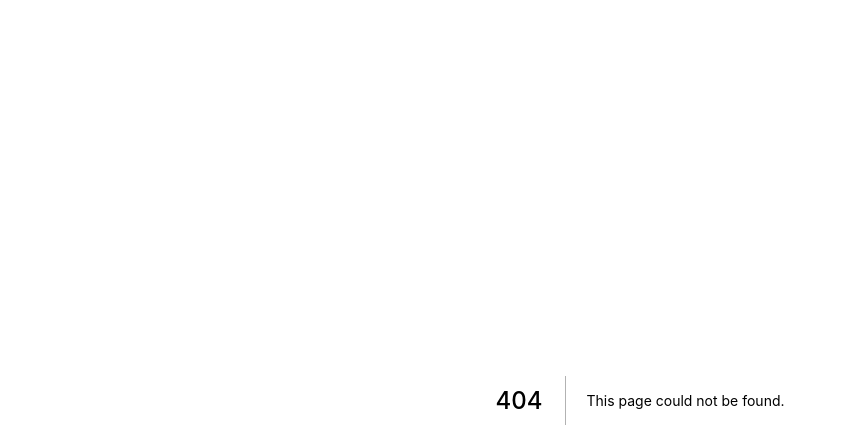
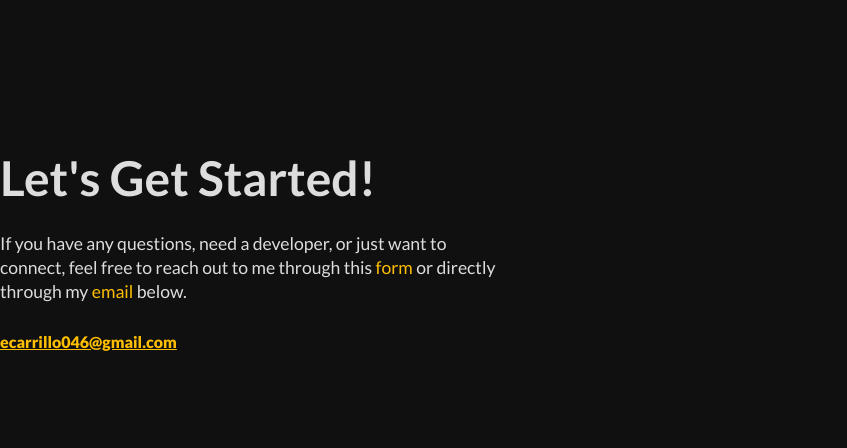
Before and after one commit to ec-rilo/edgarcodes, a Next.js app: page /FormPage in a window 1280 px wide. Before the commit this address had no page. Shown: the top 448 px of the page, without its empty margins (0-847 px from the left). Built offline with nearby package versions, Linux system fonts and the light colour scheme.

Commit message:
feat: add text portion of Form component

```diff
--- /dev/null
+++ b/pages/FormPage.tsx
@@ -0,0 +1,49 @@
+import React from 'react';
+import styled from 'styled-components';
+
+// Assets
+
+// Components
+import {
+  StyledPageTitle,
+  StyledParagraph,
+  StyledEmphasisWord
+} from '../components/LandingPage/ElementComponents';
+
+const StyledTextCont = styled.div`
+  display: flex;
+  flex-direction: column;
+  gap: 30px;
+`;
+
+interface ContactFormProps {
+  readonly className?: string;
+};
+
+function ContactForm ({ className }: ContactFormProps) {
+  return (
+    <div className={className}>
+      <div>
+        <StyledTextCont>
+          <StyledPageTitle noMargin>Let&apos;s Get Started!</StyledPageTitle>
+          <StyledParagraph style={{ maxWidth: "500px" }}>
+            If you have any questions, need a developer, or just want to connect,
+            feel free to reach out to me through this {" "}
+            <StyledEmphasisWord>form</StyledEmphasisWord> or directly
+            through my <StyledEmphasisWord>email</StyledEmphasisWord>
+            {" "} below.
+          </StyledParagraph>
+          <StyledEmphasisWord bold style={{ textDecoration: "underline" }}>
+            ecarrillo046@gmail.com
+          </StyledEmphasisWord>
+        </StyledTextCont>
+      </div>
+    </div>
+  )
+};
+
+const StyledContactForm = styled(ContactForm)`
+  padding: 12% 0%;
+`;
+
+export default StyledContactForm;
```
